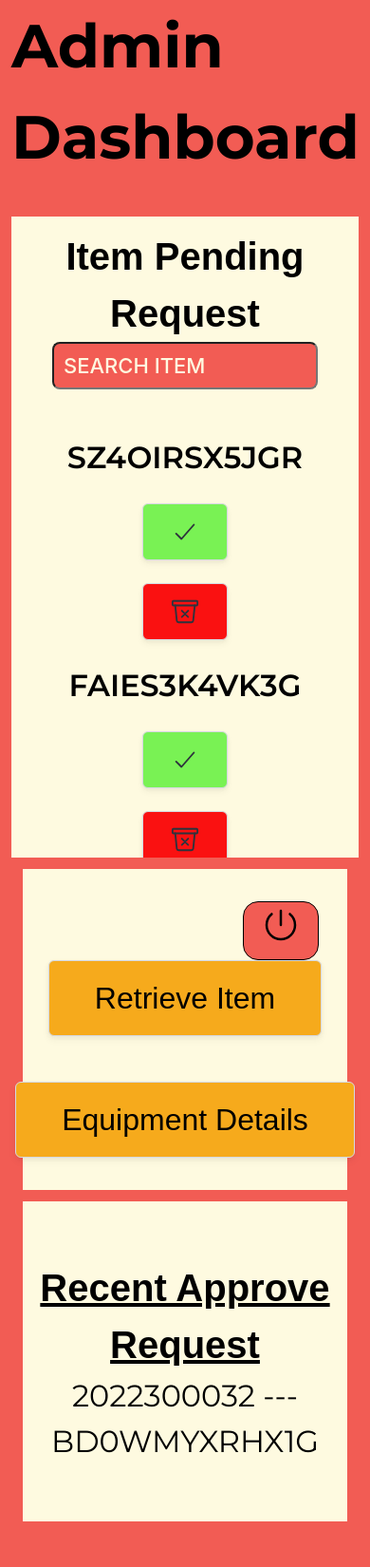
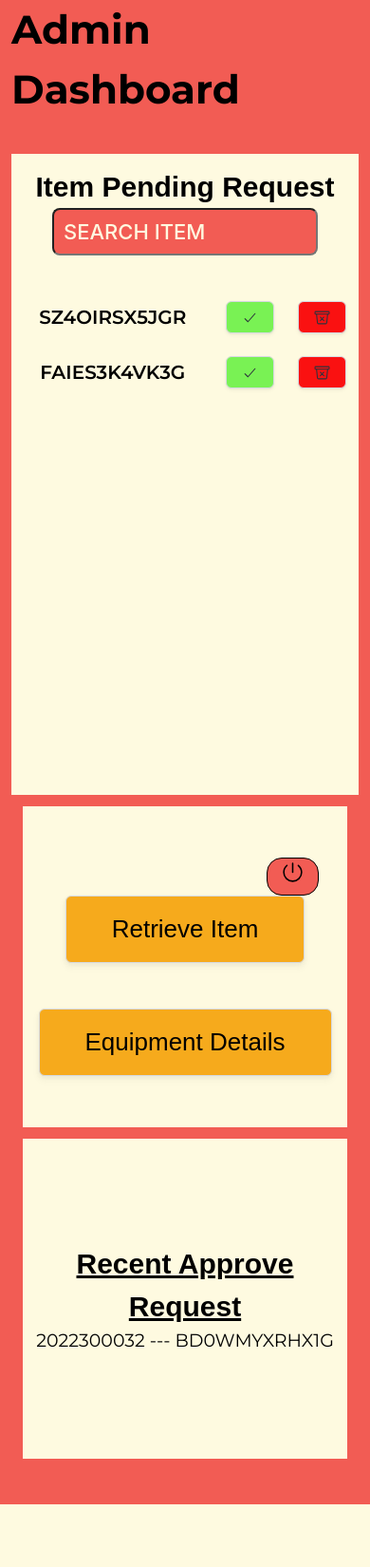
Before and after one commit to Xyllee03/SBCA_SPORTS_EQUIPMENT, a Django app: page /admin-dashboard/ in a window 390 px wide. Shown: the whole page at 95% size. After the commit the page ends 1584 px from the top, so only its background shows below. Run offline with Django 5.2, Linux system fonts and the light colour scheme; a user stored in the database is signed in; data comes from the database, SQL or seed files in the repository; some web fonts are replaced.

Commit message:
For Mobile

```diff
--- a/SportsEquipment/main/templates/main/administration_SBCA/admin_base.html
+++ b/SportsEquipment/main/templates/main/administration_SBCA/admin_base.html
@@ -77,6 +77,33 @@
         font-weight: 700;
         text-transform: uppercase;
       }
+
+      @media (max-width: 768px) {
+        .sty-base-header-fz {
+          font-size: 42px;
+        }
+        .sty-base-header-little-big-fz {
+          font-size: 38px;
+        }
+        .sty-base-header-littler-big-fz {
+          font-size: 36px;
+        }
+        .sty-base-header-small-fz {
+          font-size: 30px;
+        }
+        .sty-base-header-smaller-fz {
+          font-size: 28px;
+        }
+        .sty-basesubheader-fz {
+          font-size: 26px;
+        }
+        .sty-base-small-fz {
+          font-size: 20px;
+        }
+        .sty-base-smaller-fz {
+          font-size: 18px;
+        }
+      }
       /*
         {% block styles %}
 
--- a/SportsEquipment/main/templates/main/administration_SBCA/admin_dashboard.html
+++ b/SportsEquipment/main/templates/main/administration_SBCA/admin_dashboard.html
@@ -113,6 +113,21 @@
       color: rgb(52, 73, 237);
       cursor: pointer;
     }
+    @media (max-width: 768px) {
+      .sty-app-del-icon {
+        font-size: 17px !important;
+      }
+      .code-prio {
+        font-size: 20px !important;
+      }
+      .sty_logoutbtn-dashboard {
+        font-size: 25px;
+        width: 55px;
+      }
+      .sty-recent-app-list-dashboard {
+        font-size: 19px;
+      }
+    }
     /* {% endblock styles %}*/
   </style>
   <body>
@@ -136,14 +151,14 @@
             />
           </div>
           {% for request in user_request %}
-          <div class="columns is-vcentered" id="filter_inp_list">
+          <div class="columns is-vcentered is-mobile" id="filter_inp_list">
             <div class="column is-7">
               <a
                 href="/admin-check-request/{{ request.code_request }}"
                 class=""
               >
                 <h1
-                  class="sty-basesubheader-fz sty-base-montserrat-fm sty-pending-list"
+                  class="sty-basesubheader-fz code-prio sty-base-montserrat-fm sty-pending-list"
                 >
                   {{ request.code_request }}
                 </h1>
--- a/SportsEquipment/main/templates/main/administration_SBCA/admin_login.html
+++ b/SportsEquipment/main/templates/main/administration_SBCA/admin_login.html
@@ -64,6 +64,7 @@
       text-align: justify;
       color: black;
     }
+
     /* {% endblock styles %}*/
   </style>
   <body>
@@ -118,7 +119,7 @@
       <div class="sty-btn-div-login">
         <h1 class="sty-base-small-fz sty-btn-login" id="btn_submit">Submit</h1>
       </div>
-      <h1 class="sty-base-smaller-fz sty-base-hind-fm sty-note-login mt-6 mx-6">
+      <h1 class="sty-base-smaller-fz sty-base-hind-fm sty-note-login mt-6">
         This section of the system is strictly reserved for authorized
         administrative users. If you are seeing this page and you are not an
         authorized administrator, you are attempting to access a secure and
```
Also changed, not shown: SportsEquipment/main/templates/main/administration_SBCA/admin_chk_req.html (+10 -3 lines), SportsEquipment/main/templates/main/administration_SBCA/admin_chk_req_app.html (+6 -1 lines).
